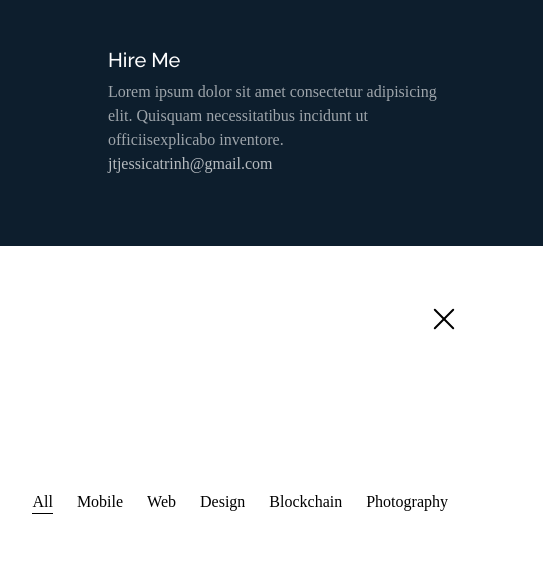
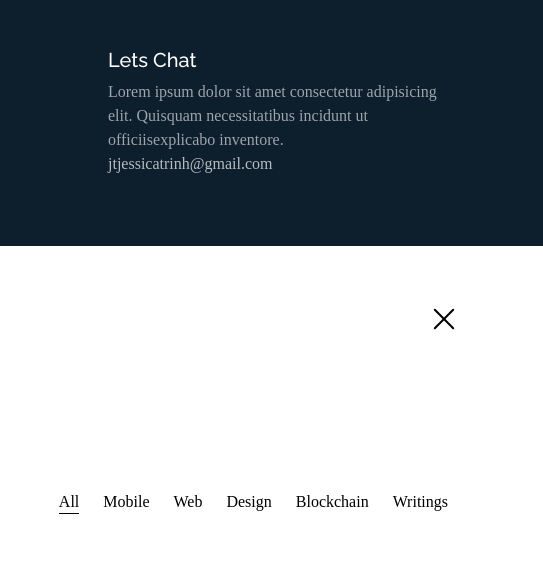
Before and after one commit to ellojess/portfolio, a plain HTML site: page index.html in a window 1280 px wide. Both pictures are taken after a click on the link 1181 px from the left and 75 px from the top of the page. Shown: the top 564 px of the page, 737-1280 px from the left. Drawn offline with Linux system fonts and the light colour scheme; a web font is replaced by a local one.

Commit message:
testing new category

```diff
--- a/index.html
+++ b/index.html
@@ -58,7 +58,7 @@
           </div>
         </div>
         <div class="col-md-4 d-none d-md-block">
-          <h3>Hire Me</h3>
+          <h3>Lets Chat</h3>
           <p>Lorem ipsum dolor sit amet consectetur adipisicing elit. Quisquam necessitatibus incidunt ut officiisexplicabo inventore. <br> <a href="#">jtjessicatrinh@gmail.com</a></p>
         </div>
       </div>
@@ -94,7 +94,7 @@
               <a href="#" data-filter=".web">Web</a>
               <a href="#" data-filter=".design">Design</a>
               <a href="#" data-filter=".blockchain">Blockchain</a>
-              <a href="#" data-filter=".photography">Photography</a>
+              <a href="#" data-filter=".photography">Writings</a>
             </div>
           </div>
         </div>
```
